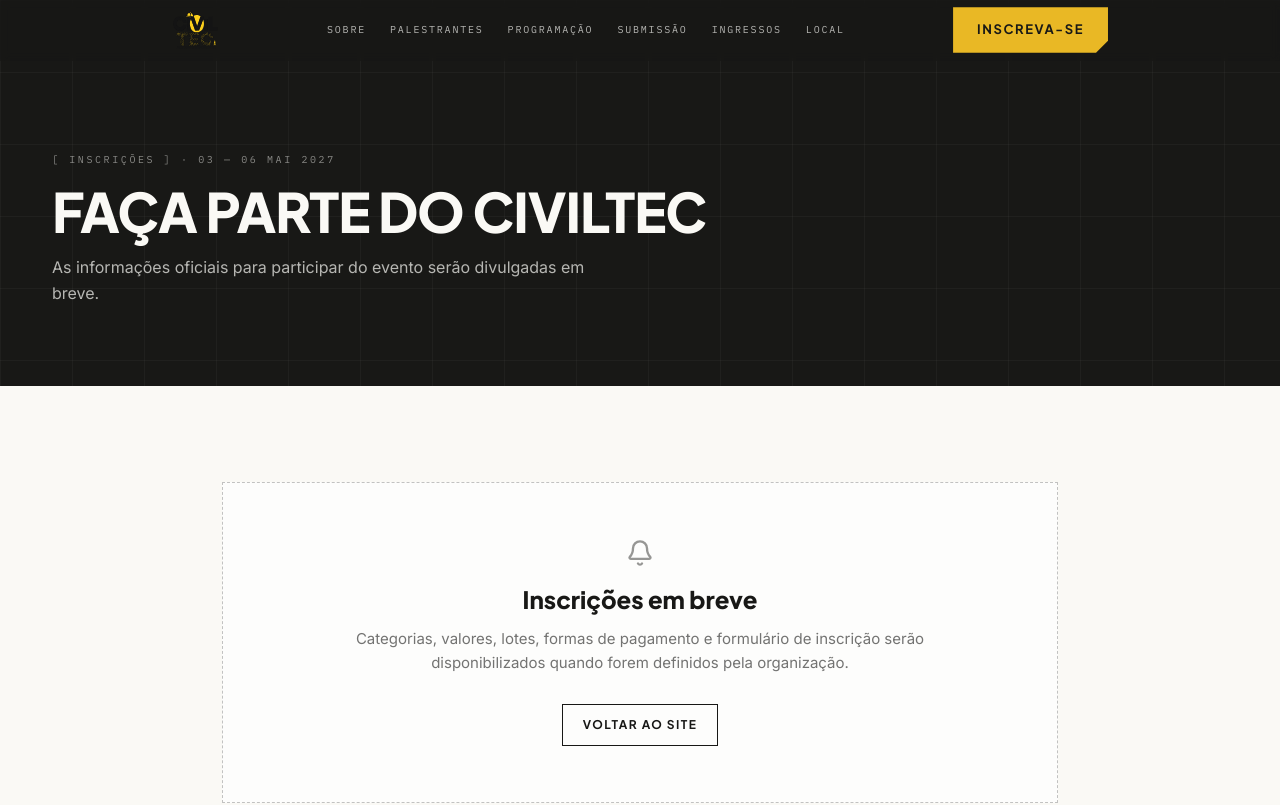
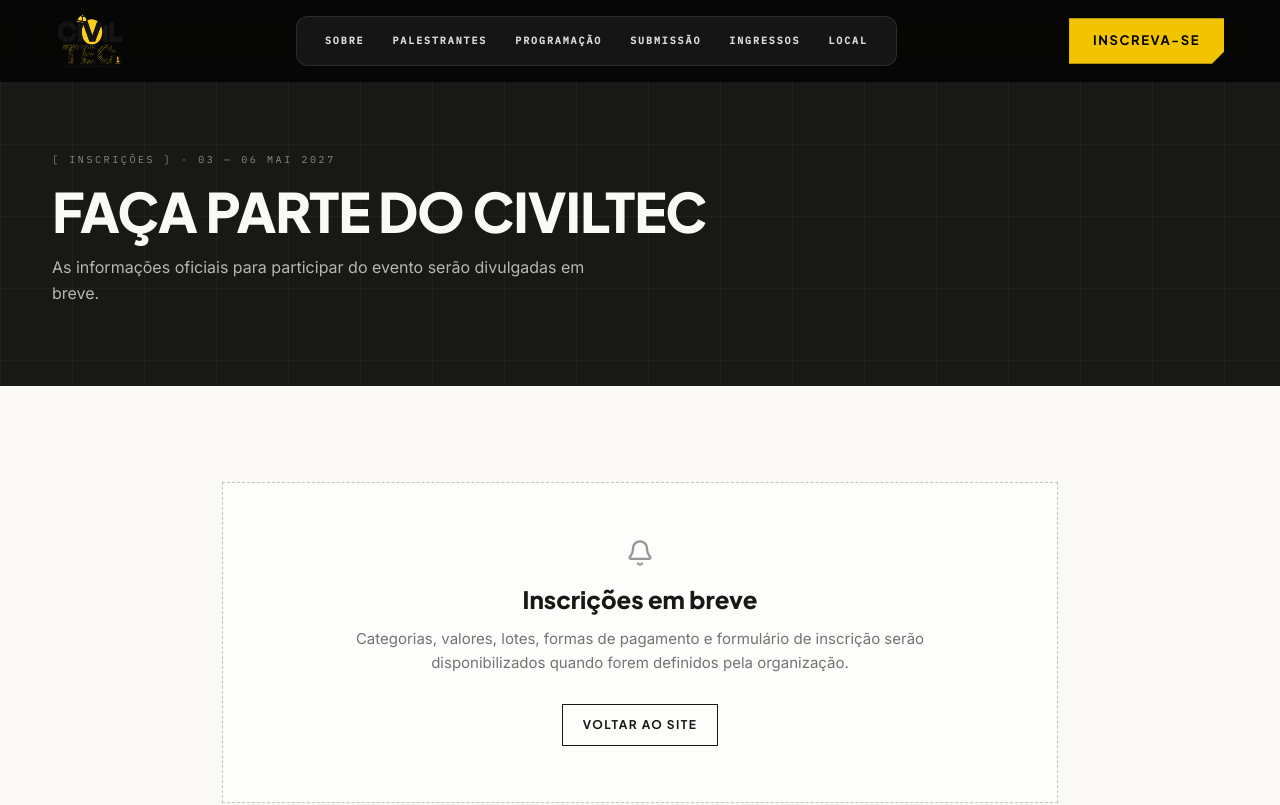
Before and after one commit to Dkalones/civil-tec, a React (Vite) app: page /inscricao in a window 1280 px wide. Shown: the top 805 px of the page. Built offline with nearby package versions, Linux system fonts and the light colour scheme.

Commit message:
Restyle CivilTec navigation to match homepage reference

```diff
--- a/src/components/site/Nav.jsx
+++ b/src/components/site/Nav.jsx
@@ -3,7 +3,6 @@ import { Link } from "@tanstack/react-router";
 import { Menu, X } from "lucide-react";
 import { EVENT } from "@/lib/event-data";
 import { btnPrimary } from "@/components/site/styles";
-import LogoPlaceholder from "@/components/site/LogoPlaceholder";
 
 const LINKS = [
   { label: "Sobre", hash: "sobre" },
@@ -27,82 +26,39 @@ export default function Nav() {
 
   useEffect(() => {
     document.body.style.overflow = open ? "hidden" : "";
-    return () => {
-      document.body.style.overflow = "";
-    };
+    return () => { document.body.style.overflow = ""; };
   }, [open]);
 
   return (
-    <header
-      className={`fixed inset-x-0 top-0 z-50 border-b transition-colors duration-300 ${
-        scrolled || open
-          ? "border-ink-foreground/10 bg-ink/95 backdrop-blur"
-          : "border-transparent bg-ink/70 backdrop-blur-sm"
-      }`}
-    >
-      <div className="mx-auto flex h-[60px] w-full max-w-[1000px] items-center justify-between gap-6 px-5 sm:px-8">
-        <Link to="/" className="flex items-center gap-3" aria-label="CivilTec — página inicial">
-          <img
-            src="/brand/civiltec-logo.svg"
-            alt="CivilTec — Congresso Regional de Engenharia Civil"
-            className="h-10 w-auto max-w-[190px] object-contain"
-          />
+    <header className={`fixed inset-x-0 top-0 z-50 transition-all duration-300 ${scrolled || open ? "bg-black/95 shadow-lg shadow-black/30 backdrop-blur-xl" : "bg-black/75 backdrop-blur-md"}`}>
+      <div className="mx-auto flex h-[82px] w-full max-w-[1600px] items-center justify-between gap-5 px-5 sm:px-8 lg:px-14">
+        <Link to="/" className="flex shrink-0 items-center" aria-label="CivilTec — página inicial">
+          <img src="/brand/civiltec-logo.svg" alt="CivilTec" className="h-[58px] w-auto max-w-[190px] object-contain" />
         </Link>
 
-        <nav className="hidden items-center gap-6 lg:flex">
+        <nav className="hidden items-center gap-7 rounded-xl border border-white/10 bg-[#171717]/95 px-7 py-4 lg:flex">
           {LINKS.map((l) => (
-            <Link
-              key={l.hash}
-              to="/"
-              hash={l.hash}
-              className="font-mono text-[10px] uppercase tracking-[0.18em] text-ink-foreground/70 transition hover:text-signal"
-            >
+            <Link key={l.hash} to="/" hash={l.hash} className="font-mono text-[10px] font-semibold uppercase tracking-[.19em] text-white/85 transition hover:text-[#F2C400]">
               {l.label}
             </Link>
           ))}
         </nav>
 
         <div className="flex items-center gap-3">
-          <Link to="/inscricao" className={`${btnPrimary} hidden !px-6 !py-3 text-[12px] sm:inline-flex`}>
-            Inscreva-se
-          </Link>
-          <button
-            type="button"
-            onClick={() => setOpen((v) => !v)}
-            className="grid h-11 w-11 place-items-center text-ink-foreground lg:hidden"
-            aria-label={open ? "Fechar menu" : "Abrir menu"}
-            aria-expanded={open}
-          >
+          <Link to="/inscricao" className={`${btnPrimary} hidden !border-[#F2C400] !bg-[#F2C400] !px-6 !py-3 !font-bold !text-black sm:inline-flex`}>Inscreva-se</Link>
+          <button type="button" onClick={() => setOpen(v => !v)} className="grid h-11 w-11 place-items-center text-white lg:hidden" aria-label={open ? "Fechar menu" : "Abrir menu"} aria-expanded={open}>
             {open ? <X className="h-6 w-6" /> : <Menu className="h-6 w-6" />}
           </button>
         </div>
       </div>
 
       {open && (
-        <div className="border-t border-ink-foreground/10 bg-ink px-5 pb-8 pt-4 lg:hidden">
+        <div className="border-t border-white/10 bg-black px-5 pb-8 pt-4 lg:hidden">
           <nav className="flex flex-col">
-            {LINKS.map((l) => (
-              <Link
-                key={l.hash}
-                to="/"
-                hash={l.hash}
-                onClick={() => setOpen(false)}
-                className="border-b border-ink-foreground/10 py-4 font-heading text-lg font-semibold text-ink-foreground"
-              >
-                {l.label}
-              </Link>
-            ))}
+            {LINKS.map(l => <Link key={l.hash} to="/" hash={l.hash} onClick={() => setOpen(false)} className="border-b border-white/10 py-4 font-heading text-lg font-semibold uppercase text-white">{l.label}</Link>)}
           </nav>
-          <Link
-            to="/inscricao"
-            onClick={() => setOpen(false)}
-            className={`${btnPrimary} mt-6 w-full`}
-          >
-            Garantir minha vaga
-          </Link>
-          <p className="label-mono mt-6 text-ink-foreground/45">
-            {EVENT.dateShort} · {EVENT.city}
-          </p>
+          <Link to="/inscricao" onClick={() => setOpen(false)} className={`${btnPrimary} mt-6 w-full !bg-[#F2C400] !text-black`}>Inscreva-se</Link>
+          <p className="mt-6 font-mono text-[9px] uppercase tracking-widest text-white/45">{EVENT.dateShort} · {EVENT.city}</p>
         </div>
       )}
     </header>
```
